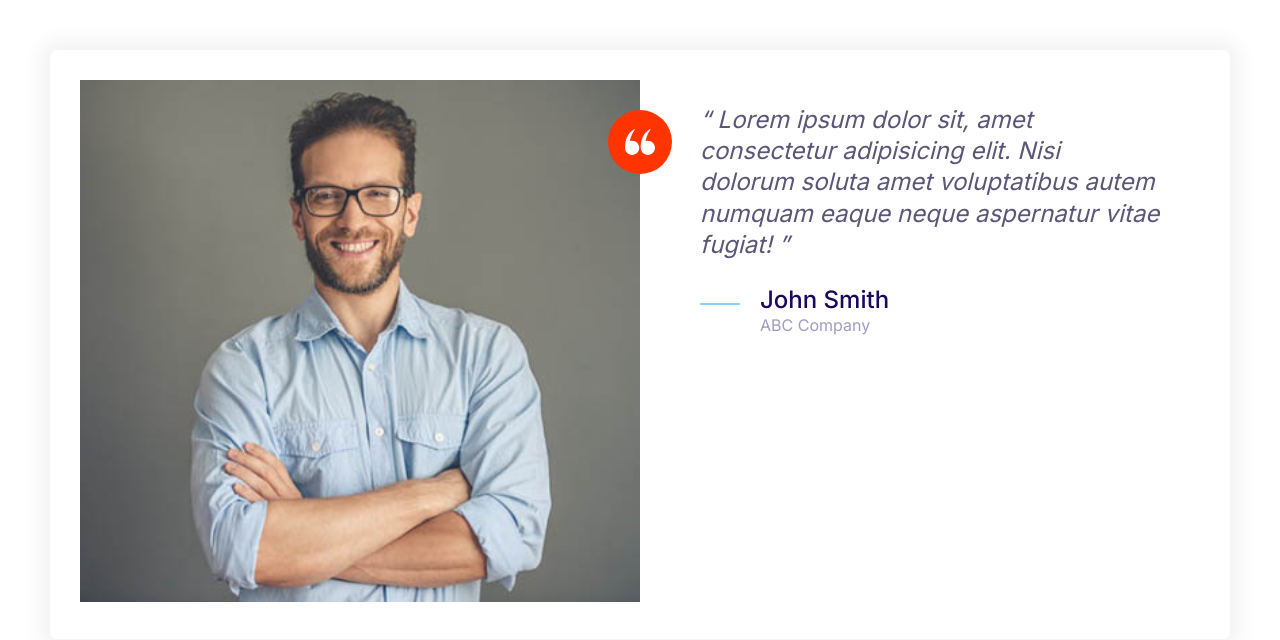
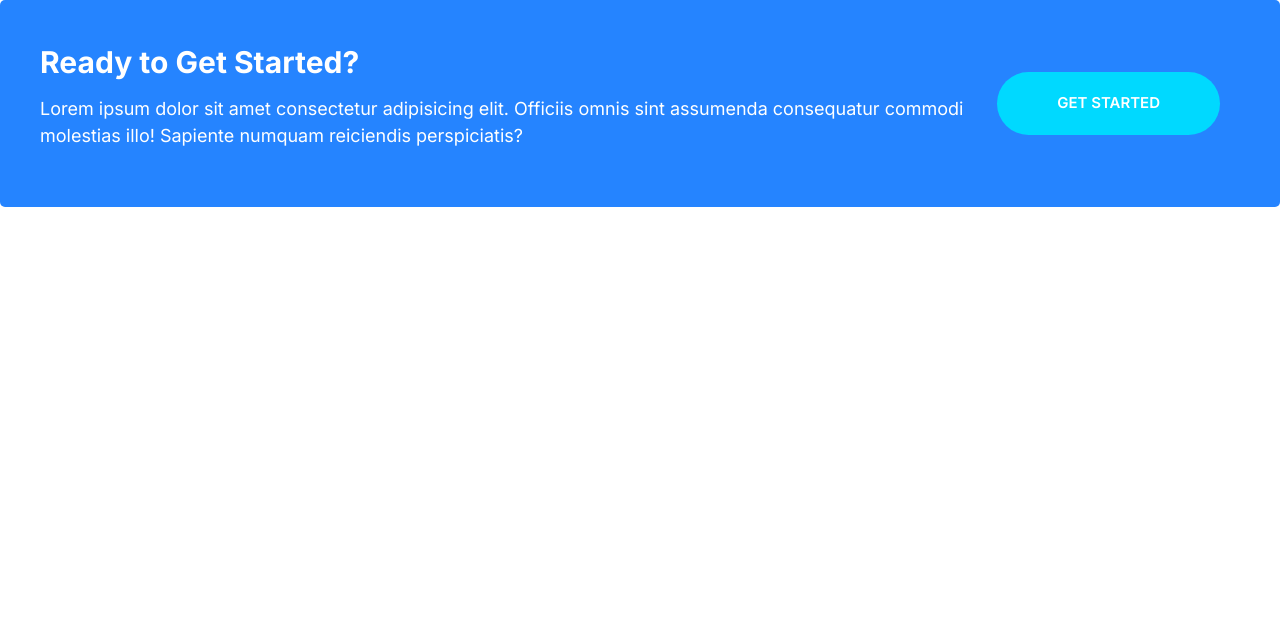
Before and after one commit to ultimateLink221/MoshifyProject, a plain HTML site: page index.html in a window 1280 px wide. Drawn offline with Linux system fonts and the light colour scheme.

Commit message:
Build callouts component

```diff
--- a/css/styles.css
+++ b/css/styles.css
@@ -249,6 +249,11 @@ a {
   color: #fff;
 }
 
+.btn--stretched {
+  padding-left: 6rem;
+  padding-right: 6rem;
+}
+
 .btn-block {
   width: 100%;
   display: inline-block;
@@ -498,3 +503,45 @@ a {
     margin-left: 6rem;
   }
 }
+
+/* Callouts */
+
+.callout {
+  padding: 4rem;
+  border-radius: 5px;
+}
+
+.callout--primary {
+  background: var(--color-primary);
+  color: #fff;
+}
+
+.callout__heading {
+  color: #fff;
+  margin-top: 0;
+  font-size: 3rem;
+}
+
+.callout .btn {
+  justify-self: center;
+  align-self: center;
+}
+
+.callout__content {
+  text-align: center;
+}
+
+@media screen and (min-width: 768px) {
+  .callout .grid--1x2 {
+    grid-template-columns: 1fr auto;
+  }
+
+  .callout__content {
+    text-align: left;
+  }
+
+  .callout .btn {
+    justify-self: start;
+    margin: 0 2rem;
+  }
+}
--- a/index.html
+++ b/index.html
@@ -14,37 +14,18 @@
     <link rel="stylesheet" href="css/styles.css" />
     <link rel="stylesheet" href="css/normalize.css" />
   </head>
-  <body style="padding: 5rem">
-    <div class="card testimonial">
+  <body>
+    <div class="callout callout--primary">
       <div class="grid grid--1x2">
-        <div class="testimonial__image">
-          <img src="images/testimonial.jpg" alt="A happy, smiling customer" />
-          <span class="icon-container icon-container--accent">
-            <svg class="icon icon--white icon--small">
-              <use xlink:href="images/sprite.svg#quotes"></use>
-            </svg>
-          </span>
+        <div class="callout__content">
+          <h2 class="callout__heading">Ready to Get Started?</h2>
+          <p>
+            Lorem ipsum dolor sit amet consectetur adipisicing elit. Officiis
+            omnis sint assumenda consequatur commodi molestias illo! Sapiente
+            numquam reiciendis perspiciatis?
+          </p>
         </div>
-        <blockquote class="quote">
-          <p class="quote__text">
-            Lorem ipsum dolor sit, amet consectetur adipisicing elit. Nisi
-            dolorum soluta amet voluptatibus autem numquam eaque neque
-            aspernatur vitae fugiat!
-          </p>
-          <footer>
-            <div class="media">
-              <div class="media__image">
-                <svg class="icon quote__line">
-                  <use xlink:href="images/sprite.svg#line"></use>
-                </svg>
-              </div>
-              <div class="media__body">
-                <h3 class="media__title quote__author">John Smith</h3>
-                <p class="quote__organization">ABC Company</p>
-              </div>
-            </div>
-          </footer>
-        </blockquote>
+        <a href="#" class="btn btn--secondary btn--stretched">Get Started</a>
       </div>
     </div>
   </body>
```
Also changed, not shown: components/callouts.html (added, +13 -0 lines).
